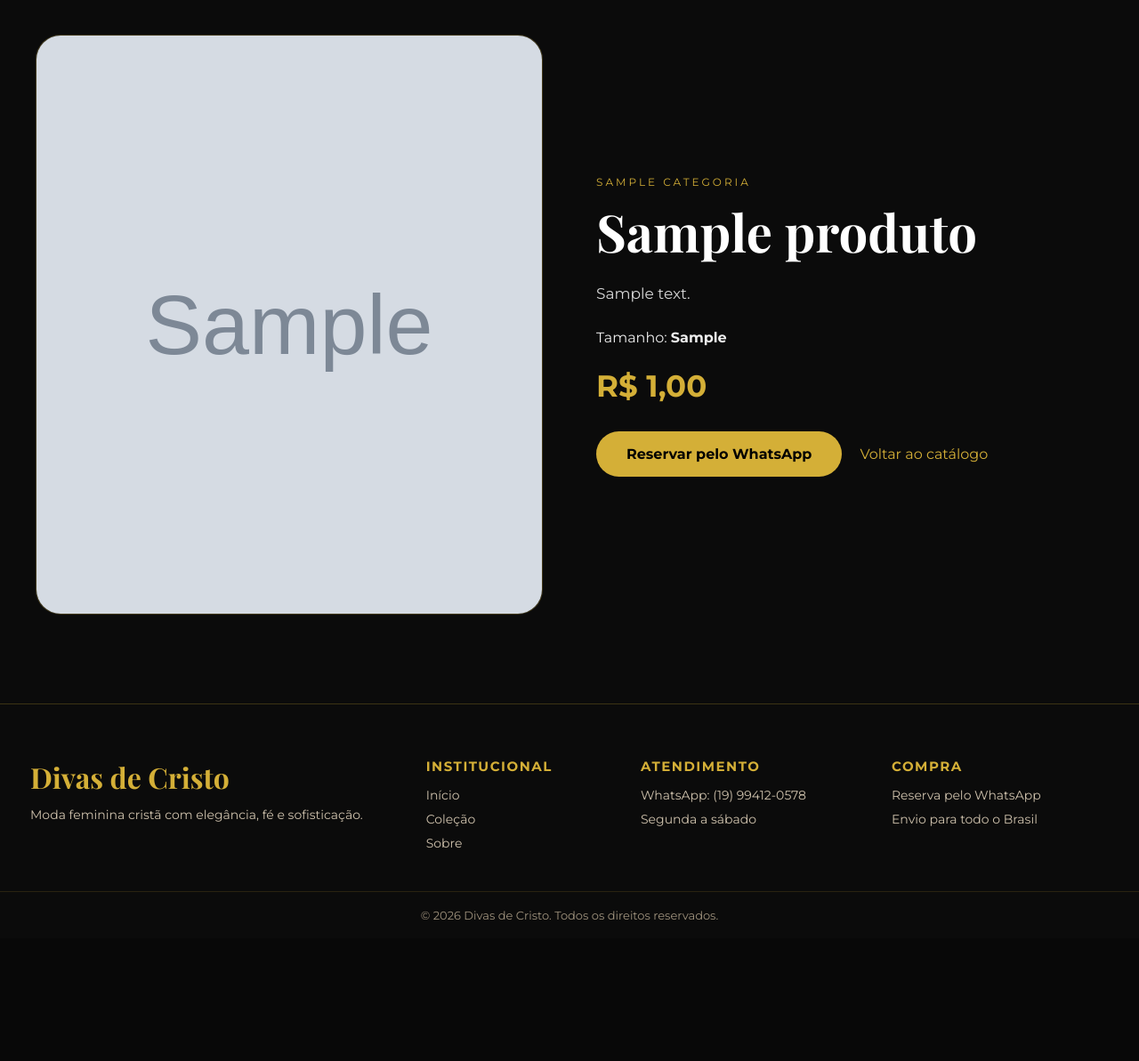
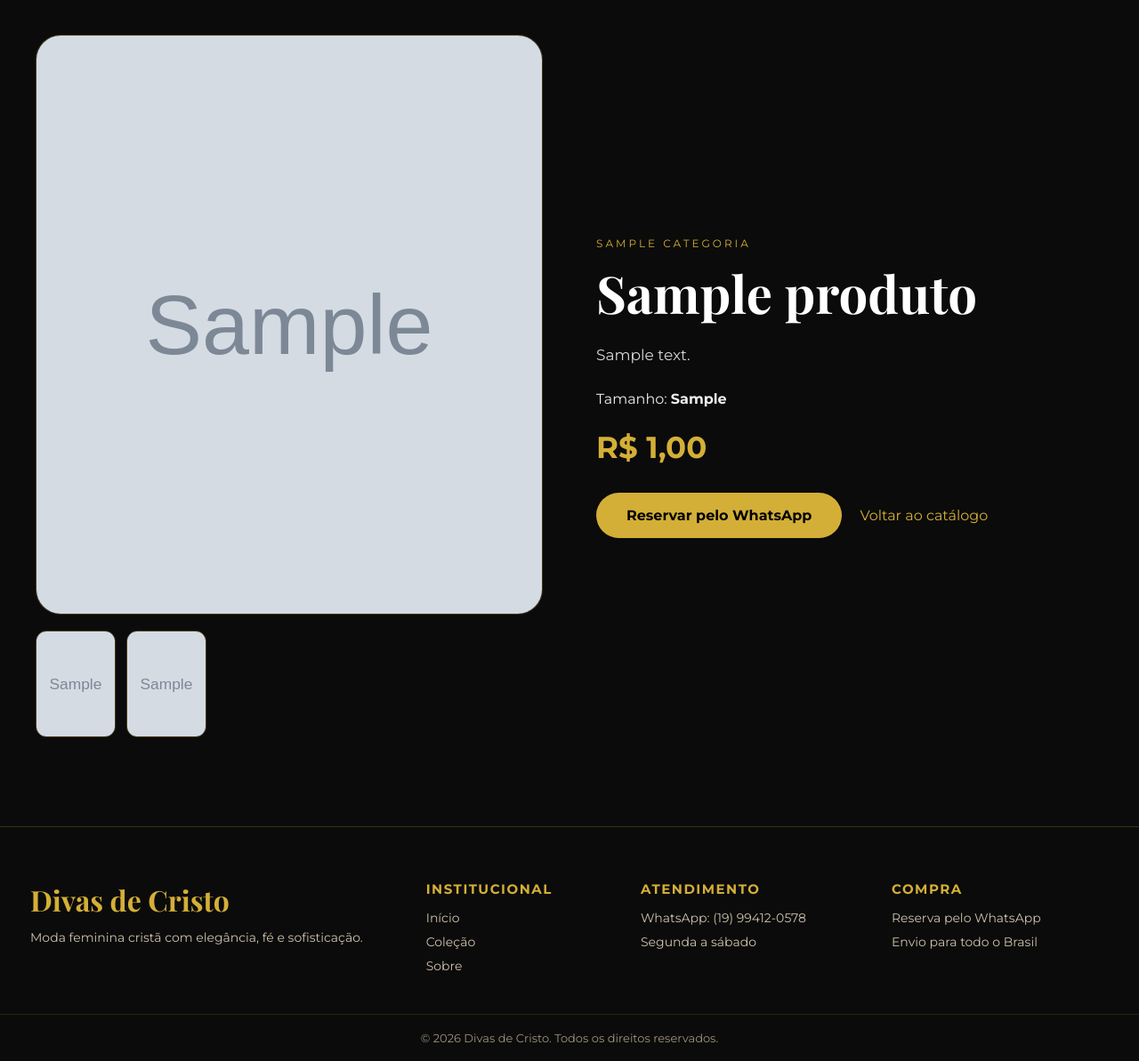
Before and after one commit to usoepronto-sys/divas-de-cristo, a Django app: page /produto/1/ in a window 1280 px wide. Shown: the part 159-1352 px from the top of the page at 89% size. Before the commit the page ends 1193 px from the top, so only its background shows below. Run offline with Django 5.2, Linux system fonts and the light colour scheme; tables that the repository leaves empty hold one stand-in row (values such as "Sample post"); grey boxes marked "Sample" are stand-in pictures.

Commit message:
Adiciona galeria de fotos no admin

```diff
--- a/loja/models.py
+++ b/loja/models.py
@@ -35,3 +35,22 @@ class Produto(models.Model):
 
     def __str__(self):
         return self.nome
+
+
+class FotoProduto(models.Model):
+    produto = models.ForeignKey(
+        Produto,
+        on_delete=models.CASCADE,
+        related_name='fotos'
+    )
+    imagem = models.ImageField(upload_to='produtos/galeria/')
+    ordem = models.PositiveIntegerField(default=0)
+    criado_em = models.DateTimeField(auto_now_add=True)
+
+    class Meta:
+        verbose_name = 'Foto do Produto'
+        verbose_name_plural = 'Fotos dos Produtos'
+        ordering = ['ordem', '-criado_em']
+
+    def __str__(self):
+        return f'Foto de {self.produto.nome}'
--- a/static/css/style.css
+++ b/static/css/style.css
@@ -622,3 +622,25 @@ body{
         height: auto;
     }
 }
+
+.produto-galeria {
+    display: flex;
+    gap: 12px;
+    margin-top: 18px;
+    flex-wrap: wrap;
+}
+
+.produto-galeria img {
+    width: 90px;
+    height: 120px;
+    object-fit: cover;
+    border-radius: 12px;
+    cursor: zoom-in;
+    border: 1px solid rgba(212, 175, 55, 0.3);
+    transition: 0.3s;
+}
+
+.produto-galeria img:hover {
+    transform: scale(1.05);
+    border-color: #d4af37;
+}
--- a/templates/produto.html
+++ b/templates/produto.html
@@ -7,6 +7,7 @@
 <section class="produto-detalhe">
     <div class="produto-detalhe-container">
 
+        <div>
             <div class="produto-detalhe-imagem">
                 {% if produto.imagem %}
                     <img
@@ -16,6 +17,25 @@
                         style="cursor: zoom-in;"
                     >
                 {% endif %}
+            </div>
+
+            <div class="produto-galeria">
+                {% if produto.imagem %}
+                    <img
+                        src="{{ produto.imagem.url }}"
+                        alt="{{ produto.nome }}"
+                        onclick="abrirImagem('{{ produto.imagem.url }}')"
+                    >
+                {% endif %}
+
+                {% for foto in produto.fotos.all %}
+                    <img
+                        src="{{ foto.imagem.url }}"
+                        alt="{{ produto.nome }}"
+                        onclick="abrirImagem('{{ foto.imagem.url }}')"
+                    >
+                {% endfor %}
+            </div>
         </div>
 
         <div class="produto-detalhe-info">
```
Also changed, not shown: loja/admin.py (+17 -1 lines), loja/migrations/0003_fotoproduto.py (added). Lines whose indentation alone changed are shown as unchanged.
